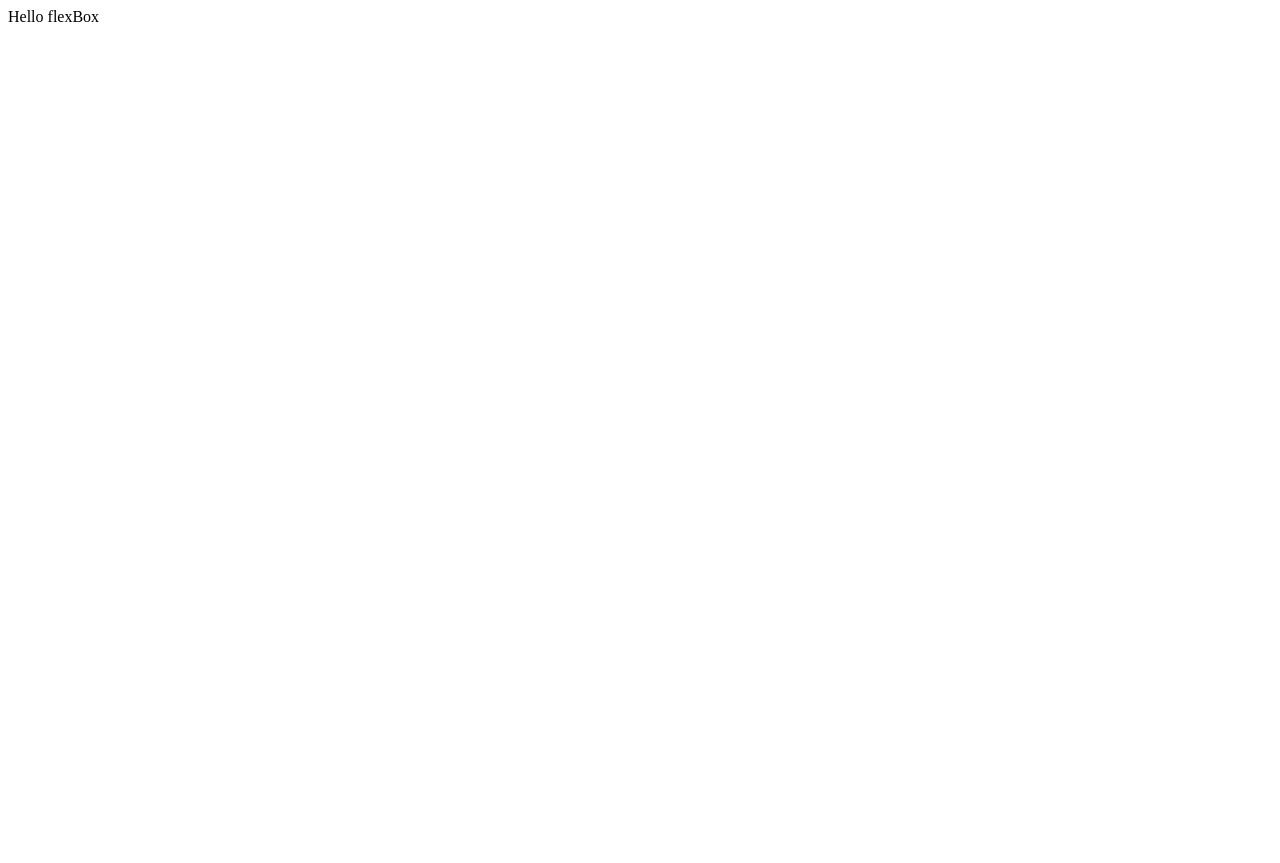
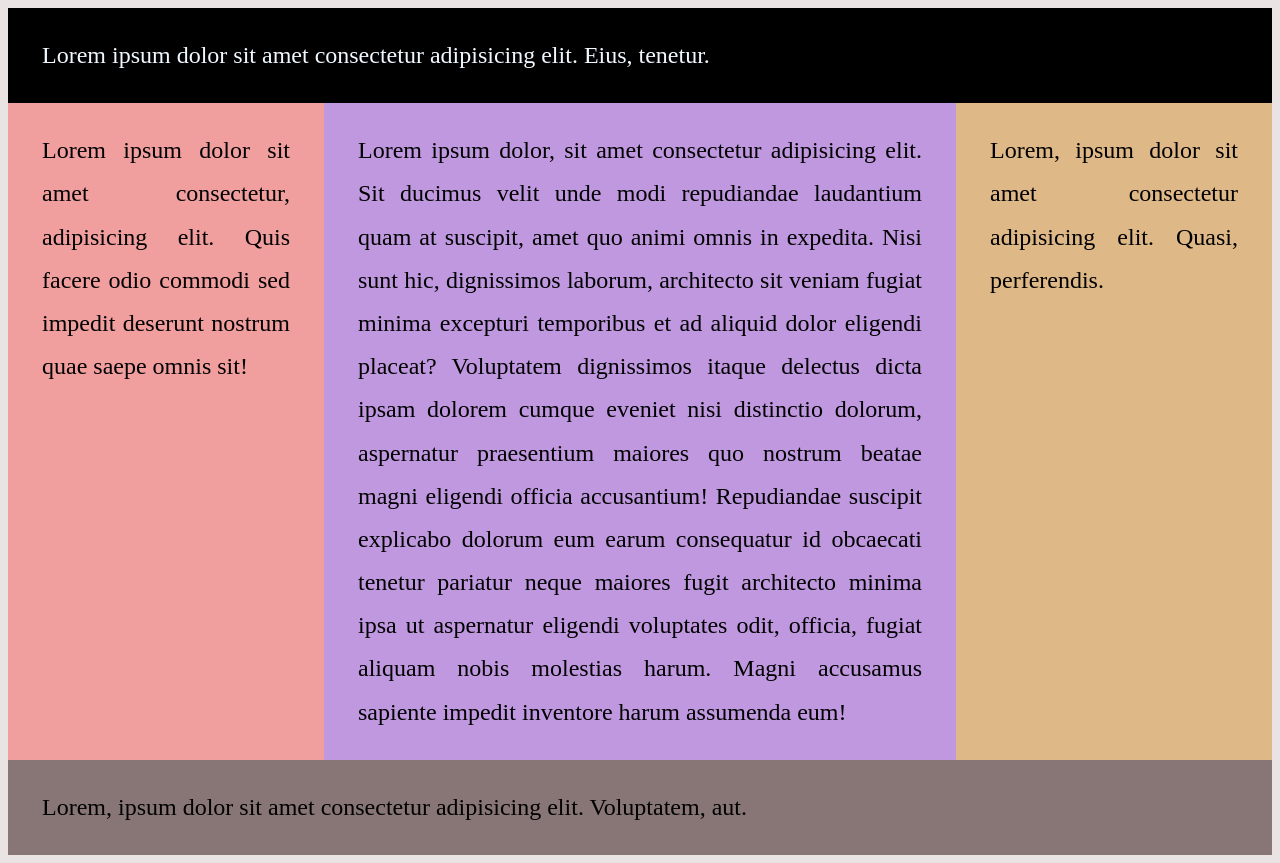
Before and after one commit to LeFab70/flexbox, a plain HTML site: page index.html in a window 1280 px wide. Before the commit the page ends 800 px from the top, so only its background shows below. Drawn offline with Linux system fonts and the light colour scheme.

Commit message:
day01-flex basis for the items in parent container

```diff
--- a/index.html
+++ b/index.html
@@ -1,12 +1,20 @@
 <!DOCTYPE html>
 <html lang="en">
-<head>
-    <meta charset="UTF-8">
-    <meta name="viewport" content="width=device-width, initial-scale=1.0">
+  <head>
+    <meta charset="UTF-8" />
+    <meta name="viewport" content="width=device-width, initial-scale=1.0" />
     <title>flexBox</title>
-    <link rel="stylesheet" href="style.css">
-</head>
-<body>
-    Hello flexBox
-</body>
+    <link rel="stylesheet" href="style.css" />
+  </head>
+  <body>
+    <div>
+      <div class="container">
+        <header class="item header">Lorem ipsum dolor sit amet consectetur adipisicing elit. Eius, tenetur.</header>
+        <aside class="item aside">Lorem ipsum dolor sit amet consectetur, adipisicing elit. Quis facere odio commodi sed impedit deserunt nostrum quae saepe omnis sit!</aside>
+        <main class="item main">Lorem ipsum dolor, sit amet consectetur adipisicing elit. Sit ducimus velit unde modi repudiandae laudantium quam at suscipit, amet quo animi omnis in expedita. Nisi sunt hic, dignissimos laborum, architecto sit veniam fugiat minima excepturi temporibus et ad aliquid dolor eligendi placeat? Voluptatem dignissimos itaque delectus dicta ipsam dolorem cumque eveniet nisi distinctio dolorum, aspernatur praesentium maiores quo nostrum beatae magni eligendi officia accusantium! Repudiandae suscipit explicabo dolorum eum earum consequatur id obcaecati tenetur pariatur neque maiores fugit architecto minima ipsa ut aspernatur eligendi voluptates odit, officia, fugiat aliquam nobis molestias harum. Magni accusamus sapiente impedit inventore harum assumenda eum!</main>
+        <aside class="item aside aftermain">Lorem, ipsum dolor sit amet consectetur adipisicing elit. Quasi, perferendis.</aside>
+        <footer class="item footer">Lorem, ipsum dolor sit amet consectetur adipisicing elit. Voluptatem, aut.</footer>
+      </div>
+    </div>
+  </body>
 </html>
--- a/style.css
+++ b/style.css
@@ -0,0 +1,59 @@
+body{
+    background-color: rgba(227, 218, 218, 0.751);
+    /* text-align: center; */
+    font-size: x-large;
+    line-height: 1.8
+}
+
+.container{
+     display: flex;
+     flex-wrap: wrap;
+
+
+}
+.item{
+    padding: 26px 34px;
+    box-sizing: border-box;
+    text-align: justify;
+}
+.header{
+    background: #000;
+    color: aliceblue;
+}
+.header, .footer{
+    flex-basis: 100%;
+}
+.footer{
+    background-color: #3a20208d;
+}
+
+ .main{
+    flex-basis: 50%;
+    background-color: rgba(149, 76, 218, 0.493);
+}
+.aside{
+    flex-basis: 25%;
+
+    background: rgba(255, 0, 0, 0.307);
+}
+.aftermain{
+    background-color: burlywood;
+}
+@media screen  and (max-width:750px){
+    .main{
+        flex-basis: 100%;
+    }
+    .aside{
+        flex-basis: 50%;
+        order: 1;
+    }
+    .footer{
+        order: 2;
+    }
+}
+@media screen and (max-width:550px) {
+    .aside{
+        flex-basis: 100%;
+    }
+
+}
```
